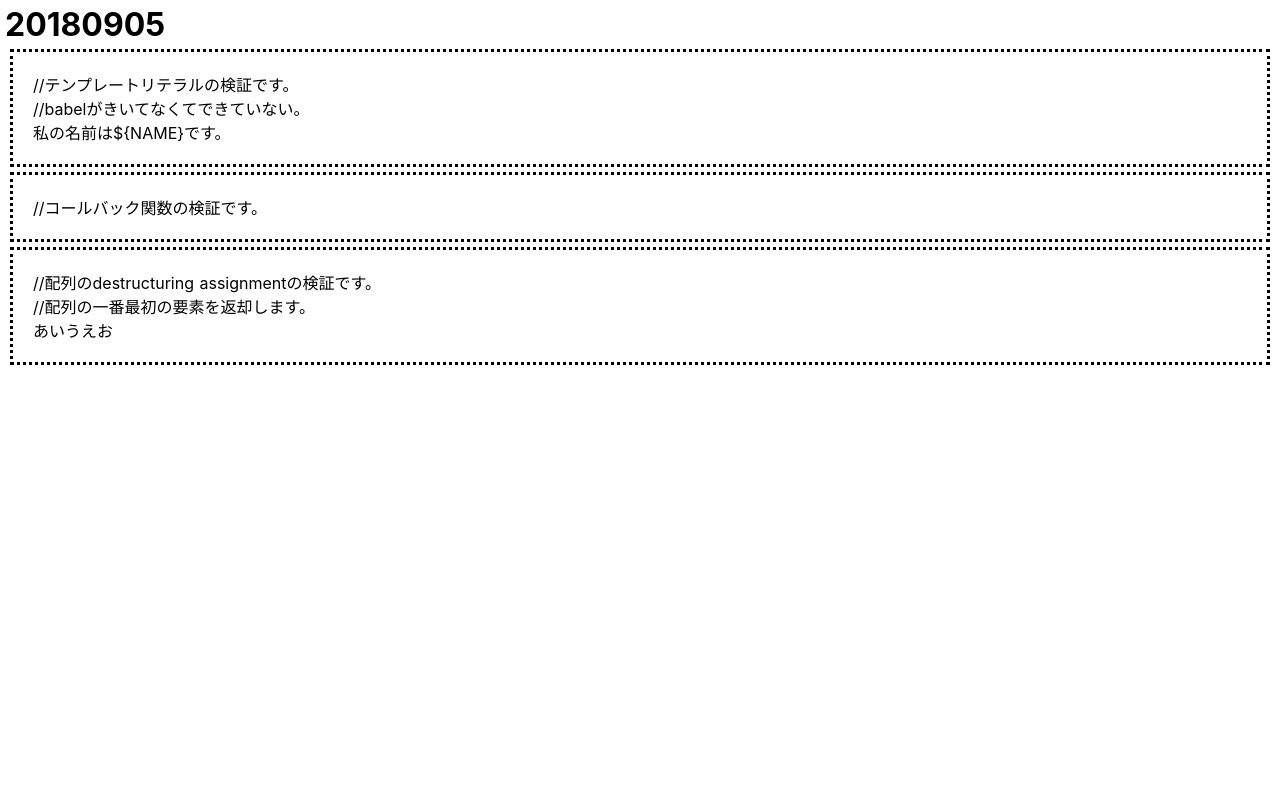
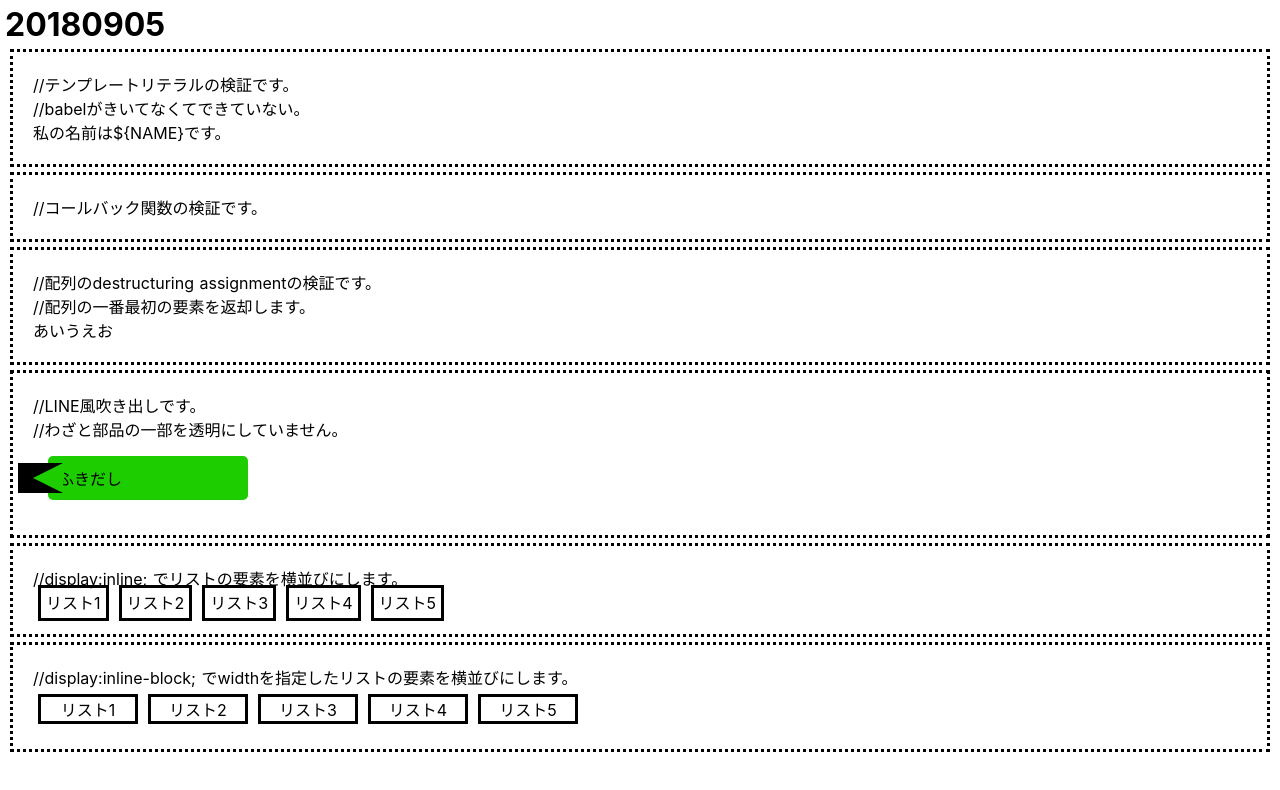
Before and after one commit to YukaKadokura/freespace, a Nuxt app: page /day/20180905 in a window 1280 px wide. Shown: the top 790 px of the page. Built offline with nearby package versions, Linux system fonts and the light colour scheme.

Commit message:
LINE風の吹き出しの作成。display:inline,inline-blockの検証。

```diff
--- a/pages/day/20180905.vue
+++ b/pages/day/20180905.vue
@@ -14,6 +14,33 @@
             <p>//配列のdestructuring assignmentの検証です。</p>
             <p>//配列の一番最初の要素を返却します。</p>
             <p>{{ testForDestructuringAssignment() }}</p>
+        </div>
+        <div class="SubContent">
+            <p>//LINE風吹き出しです。</p>
+            <p>//わざと部品の一部を透明にしていません。</p>
+            <div id="Balloon">
+                <p>ふきだし</p>
+            </div>
+        </div>
+        <div class="SubContent">
+            <p>//display:inline; でリストの要素を横並びにします。</p>
+            <ul id="menu1">
+                <li>リスト1</li>
+                <li>リスト2</li>
+                <li>リスト3</li>
+                <li>リスト4</li>
+                <li>リスト5</li>
+            </ul>
+        </div>
+        <div class="SubContent">
+            <p>//display:inline-block; でwidthを指定したリストの要素を横並びにします。</p>
+            <ul id="menu2">
+                <li>リスト1</li>
+                <li>リスト2</li>
+                <li>リスト3</li>
+                <li>リスト4</li>
+                <li>リスト5</li>
+            </ul>
         </div>
     </div>
 </template>
@@ -60,4 +87,55 @@ export default{
     margin:5px;
     border:dotted;
 }
+#Balloon{
+    /* 配置方法が相対位置 */
+    position: relative;
+
+    /* 要素が生成するボックスの表示形式を横並びにする */
+    display: inline-block;
+
+    /* ボックスの幅 */
+    margin: 15px;
+	padding: 10px;
+	min-width: 200px;
+ 	max-width: 100%;
+
+    /* 色、文字 */
+    color: #000000;
+	font-size: 16px;
+    background: #1dcd00;
+    border-radius: 5px;
+}
+
+/* 選択した要素の最初の子要素として擬似要素を作成する */
+#Balloon:before{
+    content: "";
+
+    /* 配置方法が絶対位置 */
+    position: absolute;
+
+    /* 上からの配置位置の指定 */
+    top: 50%;
+
+    /* 左からの配置位置の指定 */
+    left: -30px;
+    margin-top: -15px;
+
+    /* わざと部品に使用するボーダーの色を透明にしない */
+    border: 15px solid;
+    border-right: 30px solid #1dcd00;
+}
+#menu1 li{
+    margin: 5px;
+    padding: 5px;
+    display: inline;
+    border: solid;
+}
+#menu2 li{
+    margin: 5px;
+    display: inline-block;
+    width: 100px;
+    text-align: center;
+    border: solid;
+}
 </style>
```
